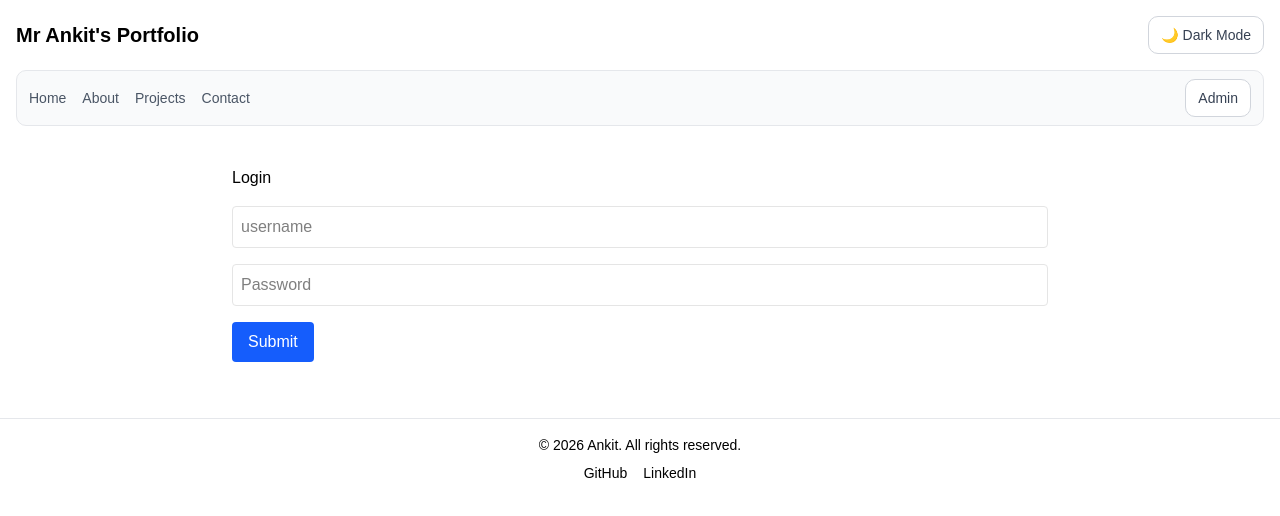
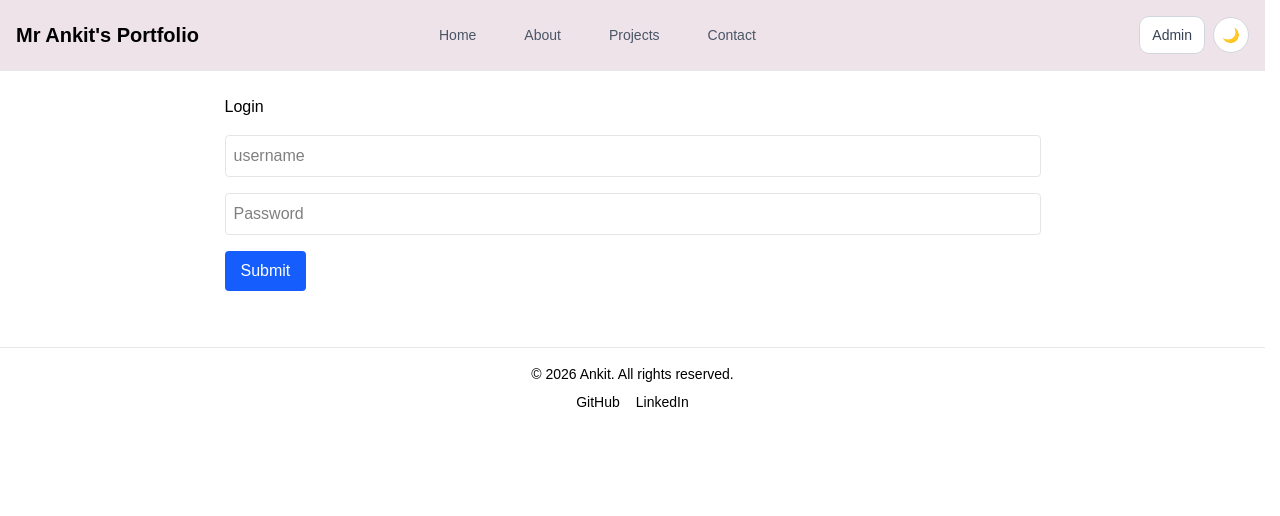
Before and after one commit to THEmen9/Portfolio, a React app: page /login in a window 1280 px wide. Shown: the top 516 px of the page. Built offline with nearby package versions, Linux system fonts and the light colour scheme; no server answers; the HTML template or start-up script is replaced by a standard one.

Commit message:
polish navbar styling and fix login validation

```diff
--- a/src/components/Header.jsx
+++ b/src/components/Header.jsx
@@ -1,4 +1,4 @@
-import React,{useState} from "react";
+import React from "react";
 import { NavLink, useNavigate } from 'react-router-dom';
 
 
@@ -22,58 +22,53 @@ export default function Header({name, isDark, toggleTheme,isAuth, setIsAuth}) {
   };
 
   return (
-    <header className="bg-white dark:bg-gray-900 text-black dark:text-white px-4 py-4">
-      <div className="flex flex-col md:flex-row md:items-center md:justify-between gap-4">
+    <header className="sticky top-0 z-50 border-b border-gray-200/70
+    bg-[#E9D8E1]/70 text-black backdrop-blur-md
+    dark:border-gray-800/70 dark:bg-gray-950/80 dark:text-white
+    px-4 py-4">
+
+    <div className="grid grid-cols-3 items-center">
         <h1 className="text-xl font-bold">{name}'s Portfolio</h1>
 
-        <button
-          type='button'
-          onClick={toggleTheme}
-          className="ml-auto rounded-lg border border-gray-300 bg-white px-3 py-2 text-sm text-gray-700
-          transition hover:bg-gray-50 dark:border-gray-700 dark:bg-gray-800 dark:text-gray-200
-          dark:hover:bg-gray-700"
-        >
-          {isDark ? "☀️ Light Mode" : "🌙 Dark Mode"}
-        </button>
-      </div>
-
-      <nav className="mt-4 flex flex-wrap items-center gap-4 rounded-lg border border-gray-200
-       bg-gray-50 px-3 py-2 text-sm text-gray-600 dark:border-gray-700 dark:bg-gray-800
+      <nav className="flex items-center gap-6 text-sm text-gray-600
        dark:text-gray-300">
         <NavLink
           to="/"
-          className={({ isActive }) => isActive ? 'text-blue-600 font-semibold' :
-          'text-gray-600 hover:text-blue-500'}
+          className={({ isActive }) => isActive ? 'rounded-full bg-[#C197D2]/20 px-3 py-1.5 font-semibold text-[#8B5A9B] dark:bg-[#C197D2]/20 dark:text-[#C197D2]'
+          : 'rounded-full px-3 py-1.5 text-gray-600 hover:text-blue-500'}
         >
           Home
         </NavLink>
         <NavLink
           to="/about"
-          className={({ isActive }) => isActive ? 'text-blue-600 font-semibold' :
-          'text-gray-600 hover:text-blue-500'}
+          className={({ isActive }) => isActive ? 'rounded-full bg-[#C197D2]/20 px-3 py-1.5 font-semibold text-[#8B5A9B] dark:bg-[#C197D2]/20 dark:text-[#C197D2]'
+          : 'rounded-full px-3 py-1.5 text-gray-600 hover:text-blue-500'}
         >
           About
         </NavLink>
         <NavLink
           to="/projects"
-          className={({ isActive }) => isActive ? 'text-blue-600 font-semibold' :
-          'text-gray-600 hover:text-blue-500'}
+          className={({ isActive }) => isActive ? 'rounded-full bg-[#C197D2]/20 px-3 py-1.5 font-semibold text-[#8B5A9B] dark:bg-[#C197D2]/20 dark:text-[#C197D2]'
+          : 'rounded-full px-3 py-1.5 text-gray-600 hover:text-blue-500'}
         >
           Projects
         </NavLink>
         <NavLink
           to="/contact"
-          className={({ isActive }) => isActive ? 'text-blue-600 font-semibold' :
-          'text-gray-600 hover:text-blue-500'}
+          className={({ isActive }) => isActive ? 'rounded-full bg-[#C197D2]/20 px-3 py-1.5 font-semibold text-[#8B5A9B] dark:bg-[#C197D2]/20 dark:text-[#C197D2]'
+          : 'rounded-full px-3 py-1.5 text-gray-600 hover:text-blue-500'}
         >
           Contact
         </NavLink>
 
+
+      </nav>
+      <div className = "flex shrink-0 items-center justify-end gap-2">
       {isAuth && (
           <NavLink
             to="/admin"
-          className={({ isActive }) => isActive ? 'text-blue-600 font-semibold' :
-          'text-gray-600 hover:text-blue-500'}
+            className={({ isActive }) => isActive ? 'rounded-full bg-[#C197D2]/20 px-3 py-1.5 font-semibold text-[#8B5A9B] dark:bg-[#C197D2]/20 dark:text-[#C197D2]'
+            : 'rounded-full px-3 py-1.5 text-gray-600 hover:text-blue-500'}
           >
             Dashboard
           </NavLink>
@@ -83,7 +78,7 @@ export default function Header({name, isDark, toggleTheme,isAuth, setIsAuth}) {
             <button
               type="button"
               onClick={handleLogout}
-            className="ml-auto rounded-lg border border-gray-300 bg-white px-3 py-2 text-sm
+              className="rounded-lg border border-gray-300 bg-white px-3 py-2 text-sm
               text-gray-700 transition hover:bg-gray-50 dark:border-gray-700 dark:bg-gray-800
               dark:text-gray-200 dark:hover:bg-gray-700"
             >
@@ -92,13 +87,25 @@ export default function Header({name, isDark, toggleTheme,isAuth, setIsAuth}) {
           ) : (
             <NavLink
               to="/login"
-            className={({ isActive }) => isActive ? 'ml-auto rounded-lg border border-gray-300 bg-white px-3 py-2 text-sm text-gray-700 transition hover:bg-gray-50 dark:border-gray-700 dark:bg-gray-800 dark:text-gray-200 dark:hover:bg-gray-700' :
-            'ml-auto rounded-lg border border-gray-300 bg-white px-3 py-2 text-sm text-gray-700 transition hover:bg-gray-50 dark:border-gray-700 dark:bg-gray-800 dark:text-gray-200 dark:hover:bg-gray-700'}
+              className={({ isActive }) => isActive ? 'rounded-lg border border-gray-300 bg-white px-3 py-2 text-sm text-gray-700 transition hover:bg-gray-50 dark:border-gray-700 dark:bg-gray-800 dark:text-gray-200 dark:hover:bg-gray-700' :
+              'rounded-lg border border-gray-300 bg-white px-3 py-2 text-sm text-gray-700 transition hover:bg-gray-50 dark:border-gray-700 dark:bg-gray-800 dark:text-gray-200 dark:hover:bg-gray-700'}
             >
               Admin
             </NavLink>
           )}
-      </nav>
+
+          <button
+          type='button'
+          onClick={toggleTheme}
+          className="flex h-9 w-9 items-center justify-center rounded-full border
+          border-gray-300 bg-white text-sm transition hover:bg-gray-100
+          dark:border-gray-700 dark:bg-gray-800 dark:hover:bg-gray-700"
+        >
+          {isDark ? "☀️" : "🌙"}
+        </button>
+
+        </div>
+      </div>
     </header>
   )
 }
--- a/src/index.css
+++ b/src/index.css
@@ -7,6 +7,10 @@
 
 body {
   @apply bg-white dark:bg-gray-950;
+}
+
+html {
+  scrollbar-gutter: stable;
 }
 
 @theme inline {
--- a/src/pages/Login.jsx
+++ b/src/pages/Login.jsx
@@ -91,7 +91,7 @@ useEffect(() => {
             className='w-full p-2 border rounded'
             />
             {errors.email && (
-                <p className="text-red-500 text-sm mt-1">{error.email}</p>
+                <p className="text-red-500 text-sm mt-1">{errors.email}</p>
             )}
             <input
             type= 'password'
@@ -102,7 +102,7 @@ useEffect(() => {
             className='w-full p-2 border rounded'
             />
             {errors.password && (
-                <p className="text-red-500 text-sm mt-1">{error.password}</p>
+                <p className="text-red-500 text-sm mt-1">{errors.password}</p>
             )}
             <button
             disabled={isSubmitting}
```
Lines whose indentation alone changed are shown as unchanged.
